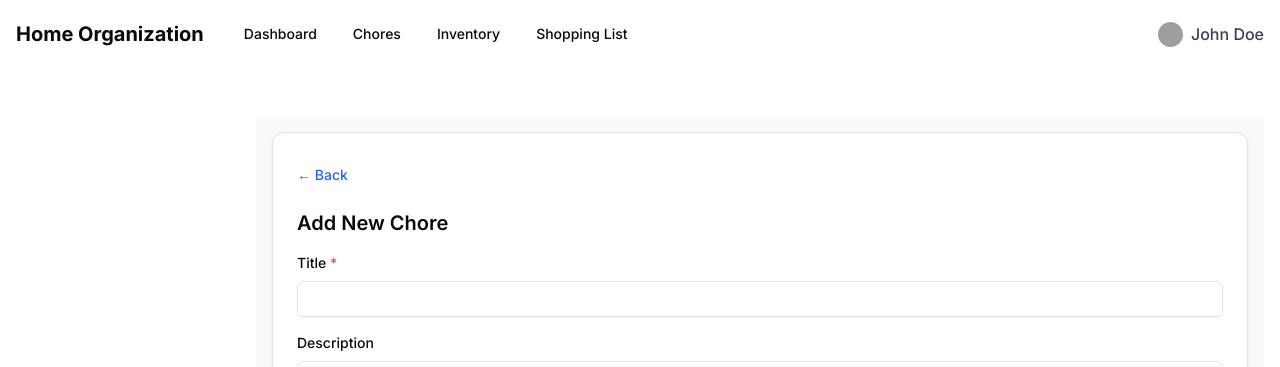
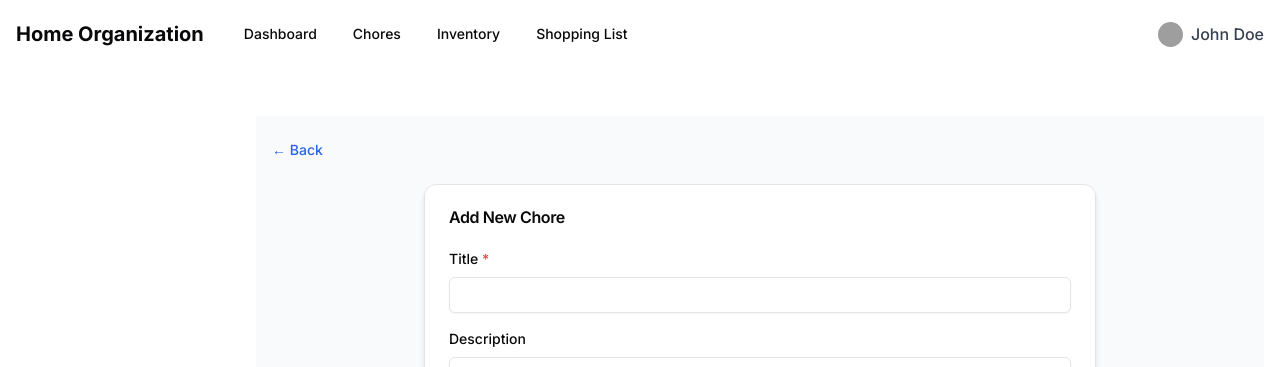
Before and after one commit to nholder88/fuzzy-vibe-carnival, a Next.js app in the folder frontend/: page /chores in a window 1280 px wide. Both pictures are taken after a click on the button "Add New Chore". Shown: the top 367 px of the page. Built offline with nearby package versions, Linux system fonts and the light colour scheme; no server answers; grey boxes are pictures that could not be loaded.

Commit message:
feat: wrap ChoreForm in Card component and improve layout

```diff
--- a/frontend/components/chores/ChoreForm.tsx
+++ b/frontend/components/chores/ChoreForm.tsx
@@ -13,7 +13,7 @@ import {
   SelectTrigger,
   SelectValue,
 } from '../ui/select';
-import { Card, CardContent } from '../ui/card';
+import { Card, CardContent, CardHeader, CardTitle } from '../ui/card';
 
 interface ChoreFormProps {
   householdId: string;
@@ -21,6 +21,7 @@ interface ChoreFormProps {
   users: User[];
   onSuccess: () => void;
   onCancel: () => void;
+  isEmbedded?: boolean;
 }
 
 type ChoreFormValues = {
@@ -39,6 +40,7 @@ export default function ChoreForm({
   users,
   onSuccess,
   onCancel,
+  isEmbedded = false,
 }: ChoreFormProps) {
   const [isSubmitting, setIsSubmitting] = useState(false);
   const [error, setError] = useState<string | null>(null);
@@ -142,12 +144,8 @@ export default function ChoreForm({
     }
   };
 
-  return (
+  const formContent = (
     <form onSubmit={handleSubmit(onSubmit)} className='space-y-4'>
-      <h2 className='text-xl font-semibold'>
-        {chore ? 'Edit Chore' : 'Add New Chore'}
-      </h2>
-
       {error && <div className='text-red-500 text-sm'>{error}</div>}
 
       <div className='space-y-2'>
@@ -288,4 +286,19 @@ export default function ChoreForm({
       </div>
     </form>
   );
+
+  // If the component is embedded in another Card, just return the form
+  if (isEmbedded) {
+    return formContent;
+  }
+
+  // Otherwise, wrap it in a Card
+  return (
+    <Card className='max-w-2xl mx-auto shadow-md'>
+      <CardHeader>
+        <CardTitle>{chore ? 'Edit Chore' : 'Add New Chore'}</CardTitle>
+      </CardHeader>
+      <CardContent>{formContent}</CardContent>
+    </Card>
+  );
 }
--- a/frontend/components/chores/ChoreManager.tsx
+++ b/frontend/components/chores/ChoreManager.tsx
@@ -137,17 +137,15 @@ export default function ChoreManager({ householdId }: ChoreManagerProps) {
       )}
 
       {(view === 'create' || view === 'edit') && (
-        <Card>
-          <CardContent className='p-6'>
-            <div className='mb-4'>
+        <div>
           <Button
             onClick={() => setView(selectedChore ? 'detail' : 'list')}
             variant='ghost'
-                className='p-0 flex items-center text-blue-600 hover:text-blue-800'
+            className='p-0 mb-4 flex items-center text-blue-600 hover:text-blue-800'
           >
             <span>← Back</span>
           </Button>
-            </div>
+
           <ChoreForm
             householdId={householdId}
             chore={view === 'edit' ? selectedChore || undefined : undefined}
@@ -155,8 +153,7 @@ export default function ChoreManager({ householdId }: ChoreManagerProps) {
             onSuccess={handleFormSuccess}
             onCancel={() => setView(selectedChore ? 'detail' : 'list')}
           />
-          </CardContent>
-        </Card>
+        </div>
       )}
     </div>
   );
```
Lines whose indentation alone changed are shown as unchanged.
